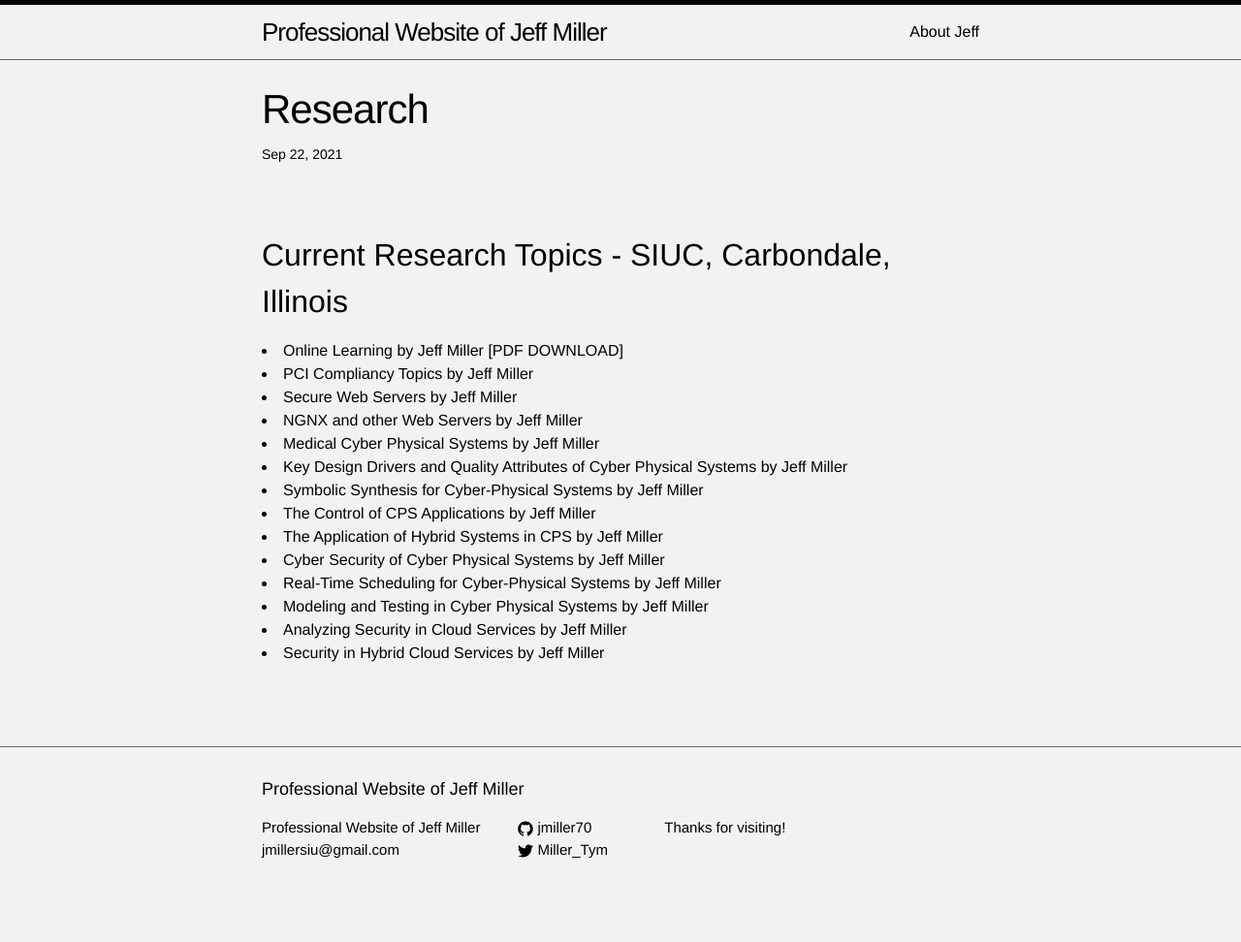
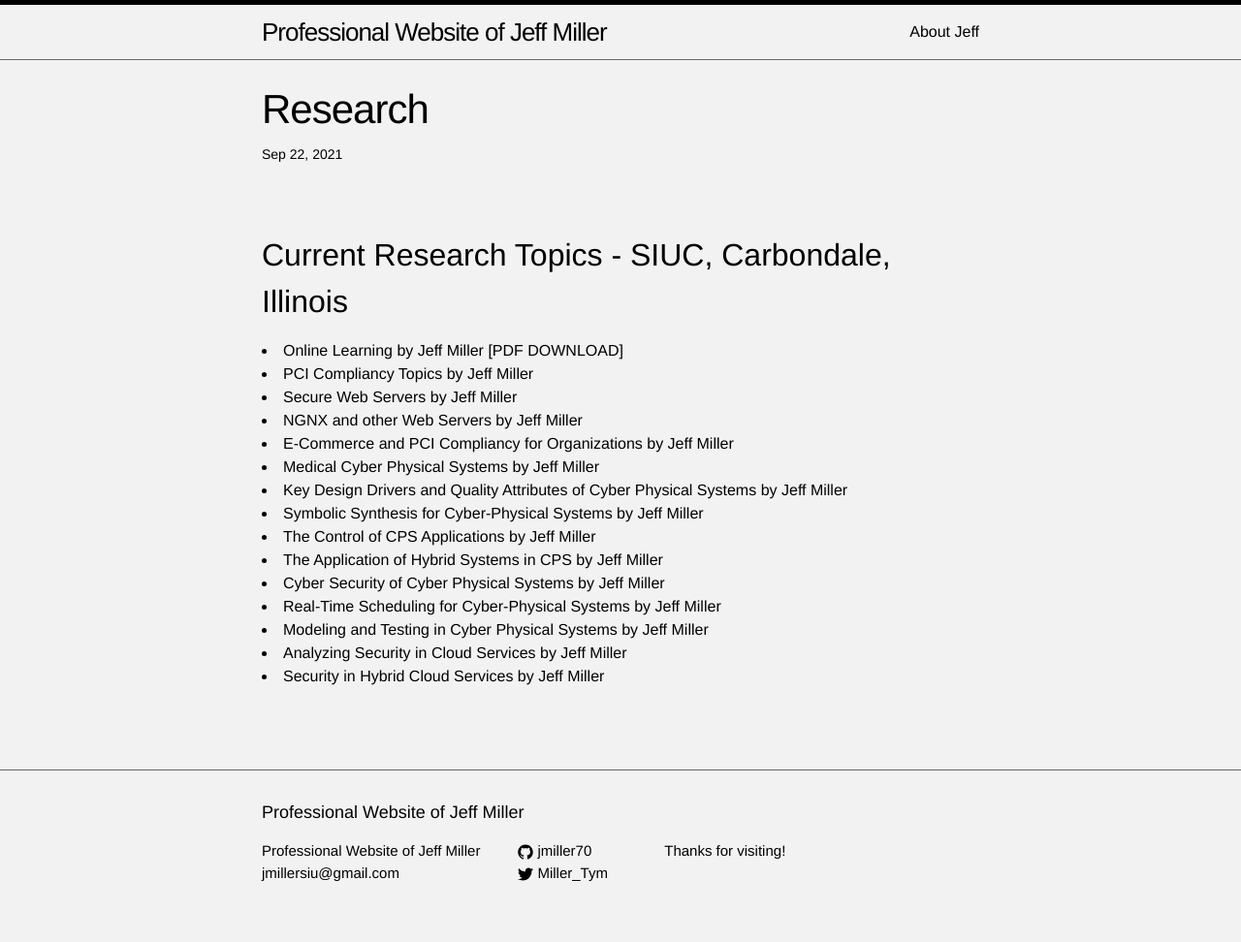
Before and after one commit to jmillersiu/jmillersiu.github.io, a Jekyll site: the page built from _posts/2021-09-22-research.markdown, in a window 1280 px wide. Shown: the whole page at 97% size. Built offline with Jekyll 4.4.1, drawn with Linux system fonts in a browser that asks for light colours; before the commit the page ends 948 px from its top, so only the background shows below that.

Commit message:
Update 2021-09-22-research.markdown

```diff
--- a/_posts/2021-09-22-research.markdown
+++ b/_posts/2021-09-22-research.markdown
@@ -12,6 +12,7 @@ Current Research Topics - SIUC, Carbondale, Illinois
 <li>PCI Compliancy Topics by Jeff Miller</li>
 <li>Secure Web Servers by Jeff Miller</li>
 <li>NGNX and other Web Servers by Jeff Miller</li>
+<li>E-Commerce and PCI Compliancy for Organizations by Jeff Miller</li>
 <li>Medical Cyber Physical Systems by Jeff Miller</li>
 <li>Key Design Drivers and Quality Attributes of Cyber Physical Systems by Jeff Miller</li>
 <li>Symbolic Synthesis for Cyber-Physical Systems by Jeff Miller</li>
```
